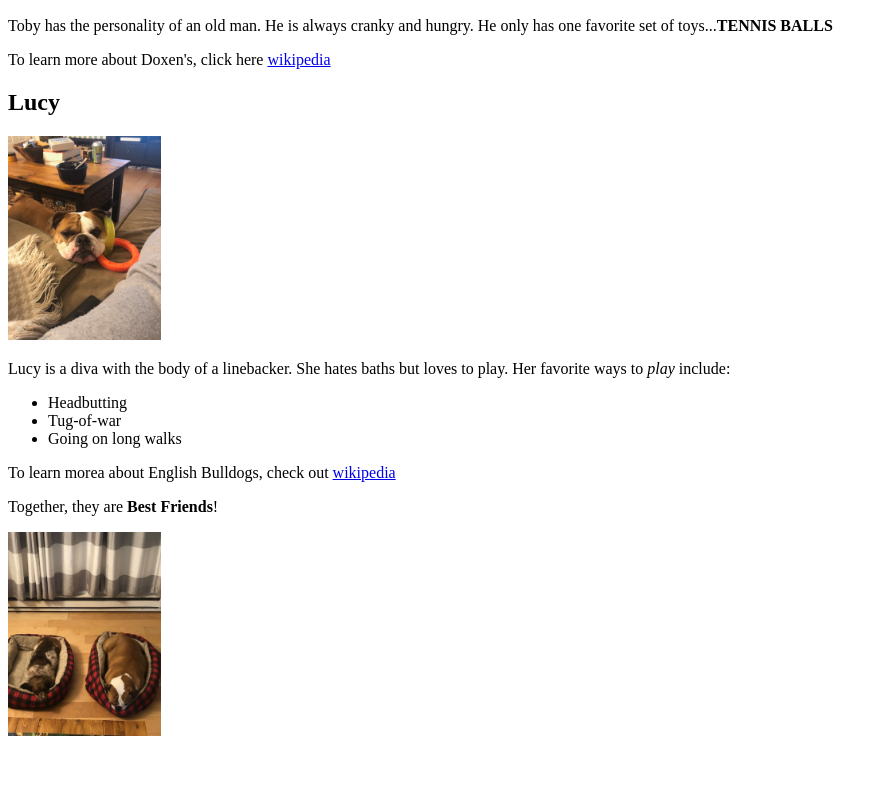
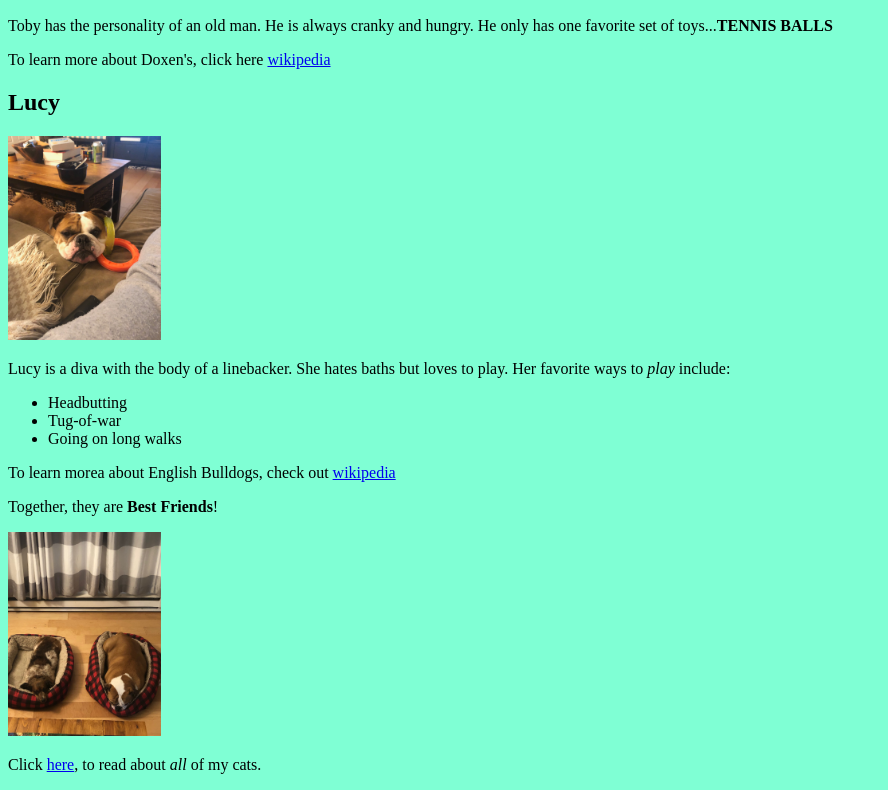
Before and after one commit to ajlipiec/Pet-Profiles, a plain HTML site: page dogs.html in a window 1280 px wide. Shown: the part 372-1162 px from the top of the page, without its empty margins (0-888 px from the left). Before the commit the page ends 1120 px from the top, so only its background shows below. Drawn offline with Linux system fonts and the light colour scheme.

Commit message:
"added background colors and link from dog to cat"

```diff
--- a/dogs.html
+++ b/dogs.html
@@ -3,11 +3,12 @@
   <head>
     <title>My Two Dogs</title>
   </head>
-  <body>
+  <body style="background-color: aquamarine;">
     <h1>Toby and Lucy</h1>
     <p>
       I have two dogs. My first is a long-haired Doxen named, <strong>Toby</strong>. My other dog is an English Bulldog named, <strong>Lucy</strong>.
     </p>
+
     <h2>Toby</h2>
       <img src="img/toby.jpg" alt="A photo of Toby the Doxen after a bath."
       width="153" height="204">
@@ -36,5 +37,6 @@
     <p>Together, they are <strong>Best Friends</strong>!</p>
     <img src="img/both.jpg" alt="Photo of two dogs in a dog bed."
     width="153" height="204">
+    <p>Click <a href="cats.html"> here</a>, to read about <em>all</em> of my cats.</p>
   </body>
 </html>
```
